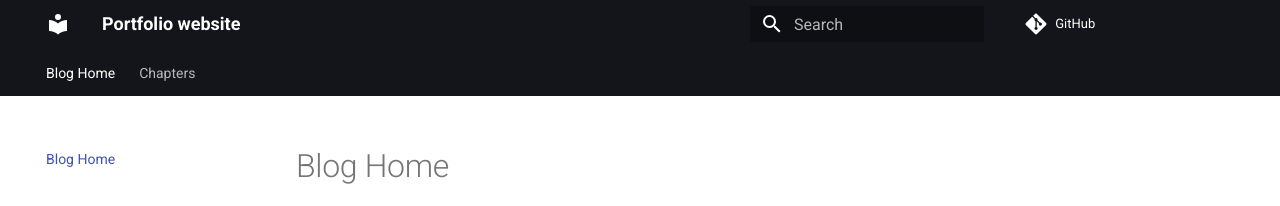
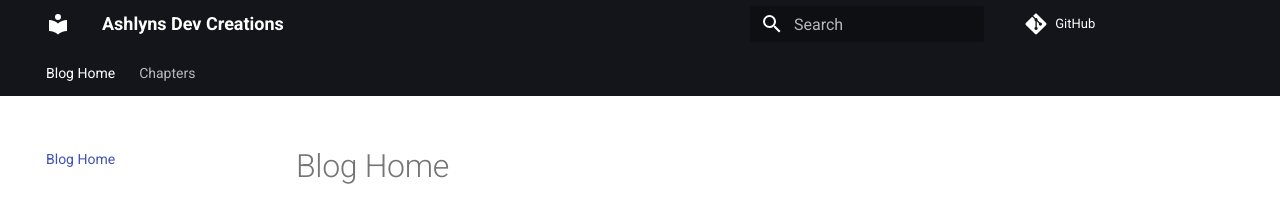
Before and after one commit to ashattack/ashattack.github.io, an MkDocs documentation site: the page built from docs/index.md, in a window 1280 px wide. Shown: the top 206 px of the page. Built offline with MkDocs 1.6.1 and Material for MkDocs 9.7.7, drawn with Linux system fonts in a browser that asks for light colours; comment, search, counter and statistics services are not loaded.

Commit message:
Update mkdocs.yml

```diff
--- a/mkdocs.yml
+++ b/mkdocs.yml
@@ -1,9 +1,9 @@
 ---
 docs_dir: docs
 edit_uri: edit/master/docs
-repo_url: https://github.com/ashattack
-site_description: A starter portfolio template
-site_name: Portfolio website
+repo_url: https://github.com/ashattack/ashattack.github.io
+site_description: Ashlyn's home for developing creations
+site_name: Ashlyns Dev Creations
 
 extra_javascript:
     - 'https://cdnjs.cloudflare.com/ajax/libs/mathjax/2.7.2/MathJax.js?config=TeX-MML-AM_CHTML'
```
